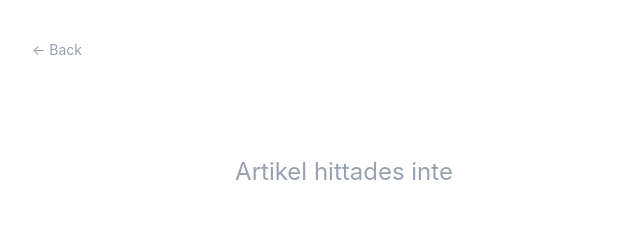
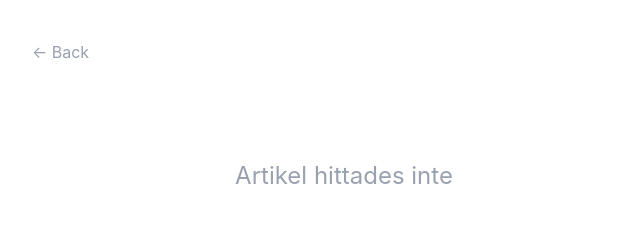
Before and after one commit to AlbertTopallaj/newssite-v2, a website built with Vite: page article.html in a window 1280 px wide. Shown: the top 240 px of the page, 296-936 px from the left. Built offline with nearby package versions, Linux system fonts and the light colour scheme.

Commit message:
style: change the back button to be bigger

```diff
--- a/article.html
+++ b/article.html
@@ -11,7 +11,7 @@
 
 <body class="flex flex-col min-h-screen max-w-2xl mx-auto px-6 py-10">
 
-    <a href="index.html" class="text-sm text-gray-400 hover:text-gray-600 mb-8">← Back</a>
+    <a href="index.html" class="text-m text-gray-400 hover:text-gray-600 mb-8">← Back</a>
 
     <div id="article-container" class="mb-8"></div>
 
```
